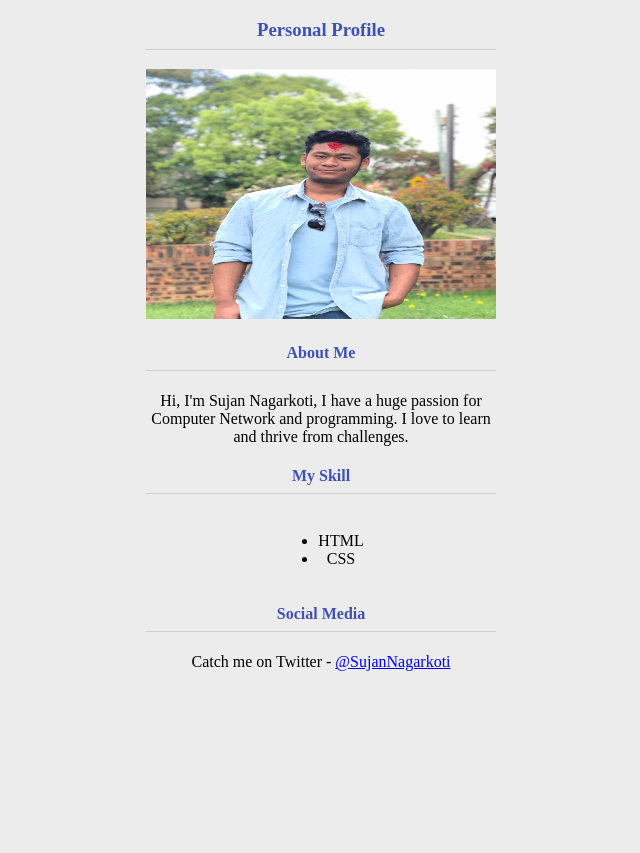
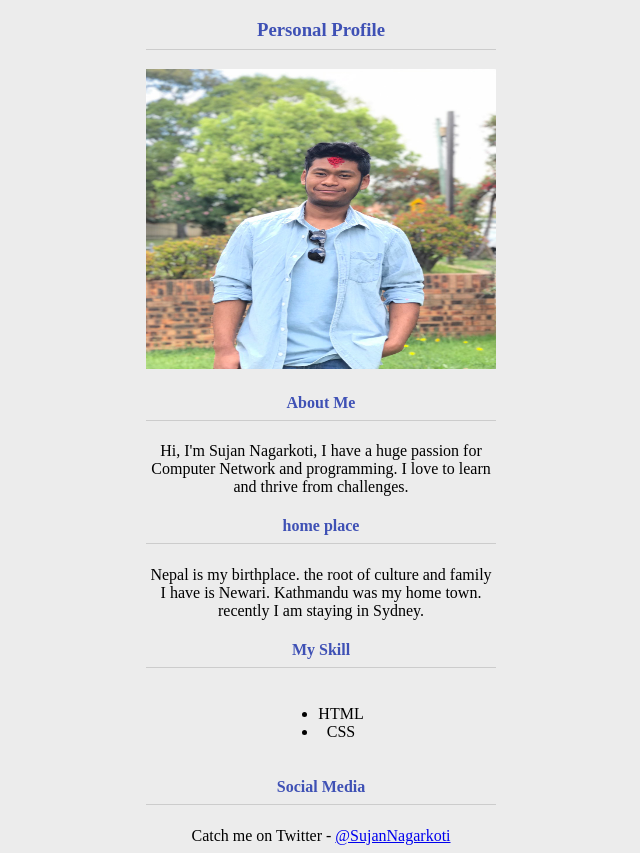
Before and after one commit to Suzan-N/suzan-n.github.io, a plain HTML site: page index.html in a window 1280 px wide. Shown: the part 70-923 px from the top of the page, without its empty margins (319-959 px from the left). Before the commit the page ends 800 px from the top, so only its background shows below. Drawn offline with Linux system fonts and the light colour scheme.

Commit message:
updated html

```diff
--- a/index.html
+++ b/index.html
@@ -9,10 +9,13 @@
    <h1>Sujan Nagarkoti</h1>
    <h3>Personal Profile</h3>
 
-   <img src="image.jpg" alt="profile-picture" border="0" width="200" height="250" />
+   <img src="image.jpg" alt="profile-picture" border="0" width="185" height="300" />
    <h4>About Me</h4>
    <p>Hi, I'm Sujan Nagarkoti, I have a huge passion for Computer Network and programming. I love to learn and thrive from challenges.</p>
+   <h4>home place</h4>
+   <p>Nepal is my birthplace. the root of culture and family I have is Newari. Kathmandu was my home town. recently I am staying in Sydney.</p>
    <h4>My Skill</h4>
+
    <div class="listFlex">
       <div>
          <ul>
```
Also changed, not shown: 1 other file.
